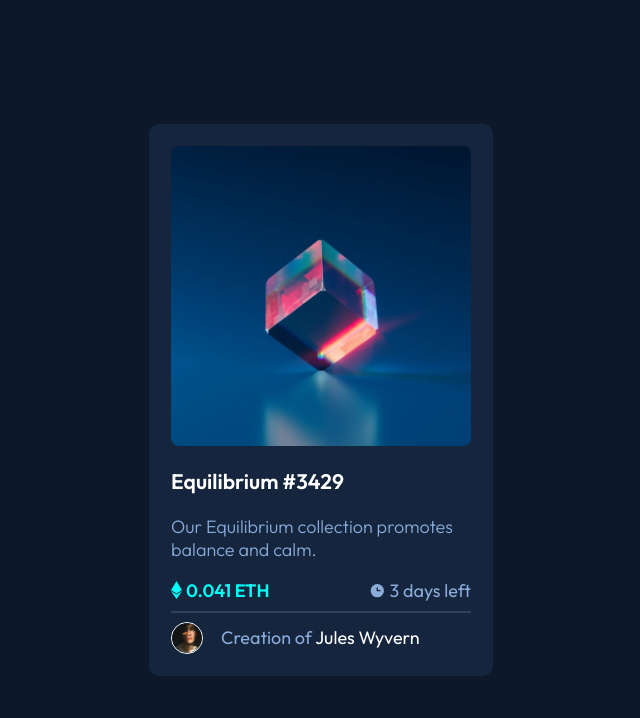
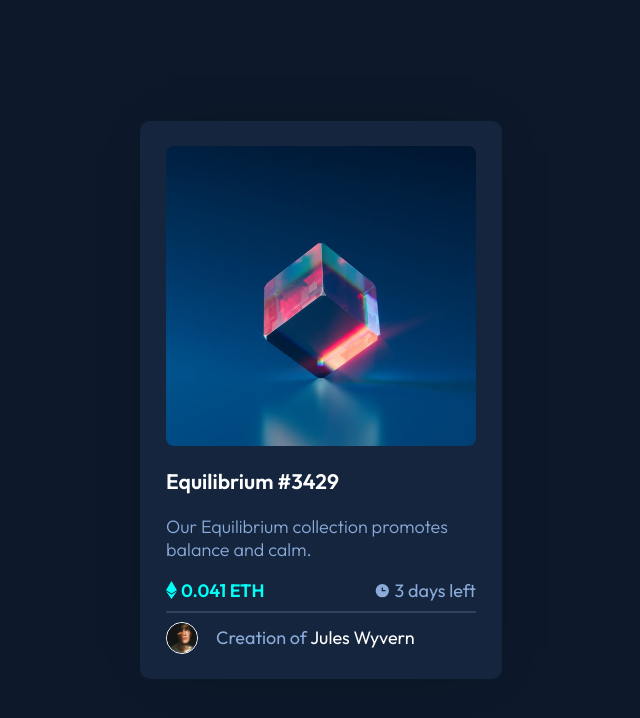
Before and after one commit to jtlaxcalaDev/Frontend-Mentor-NTF-preview-component, a plain HTML site: page index.html in a window 1280 px wide. Shown: the whole page, without its empty margins (319-959 px from the left). Drawn offline with Linux system fonts and the light colour scheme.

Commit message:
shadow and new with

```diff
--- a/style.css
+++ b/style.css
@@ -19,10 +19,11 @@ body {
 }
 
 .eth--card {
-  width: 300px;
+  width: 310px;
   background-color: var(--neutral-blue-card);
-  padding: 1.4rem;
+  padding: 1.6rem;
   border-radius: 10px;
+  box-shadow: 0px 0px 50px -30px black;
 }
 
 .card--header {
```
